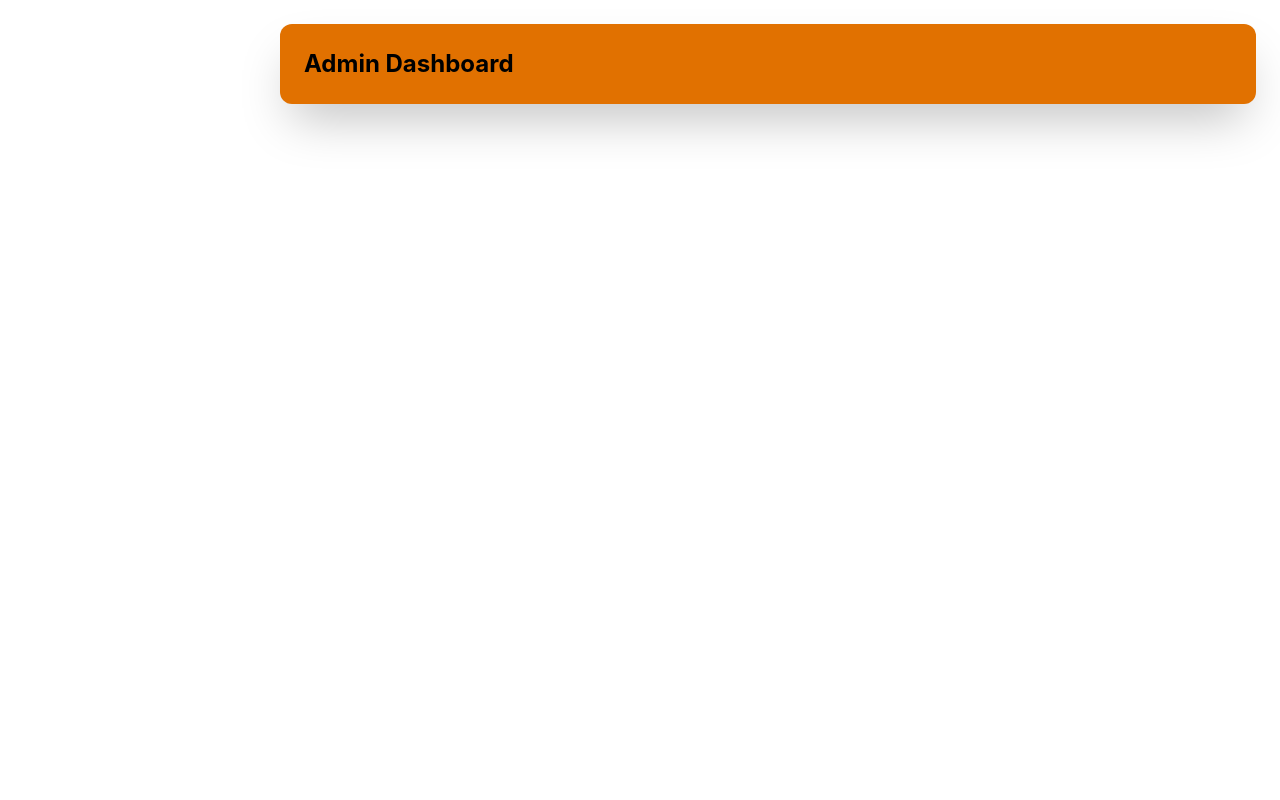
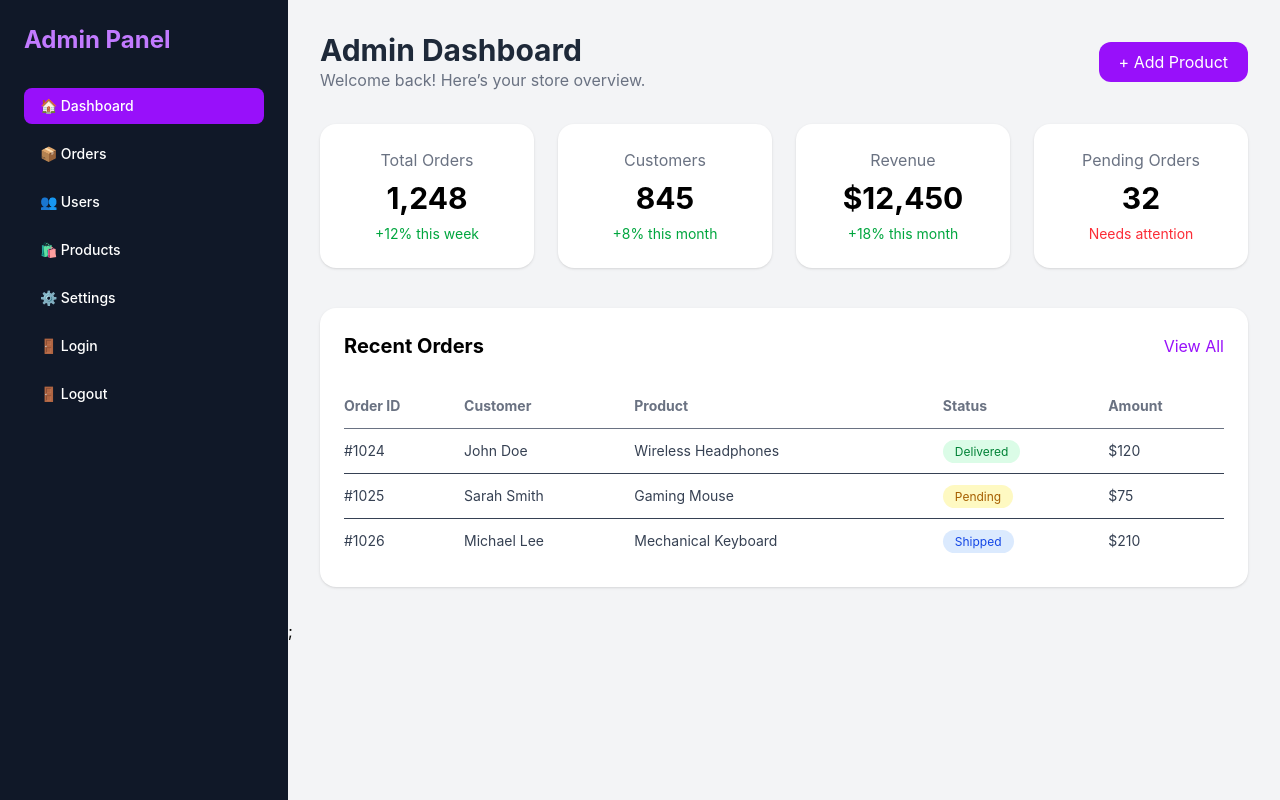
Before and after one commit to rumachoudhury/monorepo-ecommerce-app, a Next.js app in the folder apps/admin/: page /dashboard in a window 1280 px wide. Built offline with nearby package versions, Linux system fonts and the light colour scheme.

Commit message:
Added dashboard and orders page UI with sidebar layout

```diff
--- a/apps/admin/src/app/dashboard/page.tsx
+++ b/apps/admin/src/app/dashboard/page.tsx
@@ -1,10 +1,117 @@
-export default function DashboardPage() {
+import React from "react";
+import Link from "next/link";
+
+function DashboardPage() {
   return (
-    <div className="ml-64 p-6">
-      {/* <Navbar /> */}
-      <div className="bg-amber-600 p-6 shadow-2xl rounded-xl">
-        <h1 className="text-2xl font-bold">Admin Dashboard</h1>
-      </div>
+    <div>
+      <main className="flex-1 p-8">
+        <div className="flex items-center justify-between mb-8">
+          <div>
+            <h1 className="text-3xl font-bold text-gray-800">
+              Admin Dashboard
+            </h1>
+            <p className="text-gray-500">
+              Welcome back! Here’s your store overview.
+            </p>
+          </div>
+
+          <button className="bg-purple-600 text-white px-5 py-2 rounded-xl hover:bg-purple-700">
+            + Add Product
+          </button>
+        </div>
+        {/* Card section */}
+        <div className="grid grid-cols-1 md:grid-cols-2 xl:grid-cols-4 gap-6">
+          <div className="bg-white p-6 rounded-2xl shadow hover:shadow-lg transition text-center">
+            <p className="text-gray-500">Total Orders</p>
+            <h2 className="text-3xl font-bold mt-2">1,248</h2>
+            <p className="text-green-600 mt-2 text-sm">+12% this week</p>
+          </div>
+
+          <div className="bg-white p-6 rounded-2xl shadow hover:shadow-lg transition text-center">
+            <p className="text-gray-500">Customers</p>
+            <h2 className="text-3xl font-bold mt-2">845</h2>
+            <p className="text-green-600 mt-2 text-sm">+8% this month</p>
+          </div>
+
+          <div className="bg-white p-6 rounded-2xl shadow hover:shadow-lg transition text-center">
+            <p className="text-gray-500">Revenue</p>
+            <h2 className="text-3xl font-bold mt-2">$12,450</h2>
+            <p className="text-green-600 mt-2 text-sm">+18% this month</p>
+          </div>
+
+          <div className="bg-white p-6 rounded-2xl shadow hover:shadow-lg transition text-center">
+            <p className="text-gray-500">Pending Orders</p>
+            <h2 className="text-3xl font-bold mt-2">32</h2>
+            <p className="text-red-500 mt-2 text-sm">Needs attention</p>
+          </div>
+        </div>
+
+        <div className="bg-white rounded-2xl shadow mt-10 p-6">
+          <div className="flex items-center justify-between mb-6">
+            <h2 className="text-xl font-bold">Recent Orders</h2>
+
+            <Link href="/orders" className="text-purple-600 hover:underline">
+              View All
+            </Link>
+          </div>
+
+          {/* Table section  */}
+          <div className="overflow-x-auto">
+            <table className="w-full text-sm">
+              <thead>
+                <tr className="border-b text-gray-500">
+                  <th className="py-3 text-left">Order ID</th>
+                  <th className="text-left">Customer</th>
+                  <th className="text-left">Product</th>
+                  <th className="text-left">Status</th>
+                  <th className="text-left">Amount</th>
+                </tr>
+              </thead>
+
+              <tbody className="text-gray-700">
+                <tr className="border-b hover:bg-gray-50">
+                  <td className="py-3">#1024</td>
+                  <td>John Doe</td>
+                  <td>Wireless Headphones</td>
+                  <td>
+                    <span className="bg-green-100 text-green-700 px-3 py-1 rounded-full text-xs">
+                      Delivered
+                    </span>
+                  </td>
+                  <td>$120</td>
+                </tr>
+
+                <tr className="border-b hover:bg-gray-50">
+                  <td className="py-3">#1025</td>
+                  <td>Sarah Smith</td>
+                  <td>Gaming Mouse</td>
+                  <td>
+                    <span className="bg-yellow-100 text-yellow-700 px-3 py-1 rounded-full text-xs">
+                      Pending
+                    </span>
+                  </td>
+                  <td>$75</td>
+                </tr>
+
+                <tr className="hover:bg-gray-50">
+                  <td className="py-3">#1026</td>
+                  <td>Michael Lee</td>
+                  <td>Mechanical Keyboard</td>
+                  <td>
+                    <span className="bg-blue-100 text-blue-700 px-3 py-1 rounded-full text-xs">
+                      Shipped
+                    </span>
+                  </td>
+                  <td>$210</td>
+                </tr>
+              </tbody>
+            </table>
+          </div>
+        </div>
+      </main>
+      ;
     </div>
   );
 }
+
+export default DashboardPage;
--- a/apps/admin/src/app/layout.tsx
+++ b/apps/admin/src/app/layout.tsx
@@ -1,5 +1,6 @@
 import "./globals.css";
 import Providers from "./providers";
+import Sidebar from "../components/Sidebar";
 
 export default function RootLayout({
   children,
@@ -9,7 +10,19 @@ export default function RootLayout({
   return (
     <html lang="en" data-arp="">
       <body className="" cz-shortcut-listen="true">
-        <Providers>{children}</Providers>
+        {/* <Providers>
+          {children}
+        </Providers> */}
+
+        <Providers>
+          <div className="flex min-h-screen">
+            {/* Sidebar LEFT */}
+            <Sidebar />
+
+            {/* Main Content RIGHT */}
+            <main className="flex-1 bg-gray-100">{children}</main>
+          </div>
+        </Providers>
       </body>
     </html>
   );
--- a/apps/admin/src/app/orders/page.tsx
+++ b/apps/admin/src/app/orders/page.tsx
@@ -1,11 +1,44 @@
 export default function OrdersPage() {
   return (
-    <main className="p-10">
-      <h1 className="text-3xl font-bold mb-6">Orders</h1>
+    <main className="p-8 bg-gray-100 min-h-screen">
+      {/* header */}
+      <div className="flex items-center justify-between mb-8">
+        <div>
+          <h1 className="text-3xl font-boldtext-gray-800">Orders</h1>
+          <p className="text-gray-500 mt-1">
+            All customer orders will appear here.
+          </p>
+        </div>
+        <button className="bg-purple-600 text-white px-5 py-2 rounded-xl hover:bg-purple-700 transition">
+          {" "}
+          + Create
+        </button>
+      </div>
 
-      <div className="bg-white rounded-xl p-6 shadow">
-        <p>All customer orders will appear here.</p>
+      {/* Orders starts here */}
+      <div className="grid grid-cols-1 md:grid-cols-2 xl:grid-cols-4 gap-6 mb-10">
+        <div className="bg-white p-6 rounded-2xl shadow">
+          <p className="text-gray-500">Total Orders</p>
+          <h2 className="text-3xl font-bold mt-2">1,248</h2>
+        </div>
+
+        <div className="bg-white p-6 rounded-2xl shadow">
+          <p className="text-gray-500">pending</p>
+          <h2 className="text-3xl font-bold mt-2 text-yellow-500">32</h2>
+        </div>
+
+        <div className="bg-white p-6 rounded-2xl shadow">
+          <p className="text-gray-500">Delivered</p>
+          <h2 className="text-3xl font-bold mt-2 text-gray-600">1,120</h2>
+        </div>
+
+        <div className="bg-white p-6 rounded-2xl shadow">
+          <p className="text-gray-500">Cancelled</p>
+          <h2 className="text-3xl font-bold mt-2 text-red-500">18</h2>
+        </div>
       </div>
+
+      {/* Orders Table  */}
     </main>
   );
 }
--- a/apps/admin/src/components/Sidebar.tsx
+++ b/apps/admin/src/components/Sidebar.tsx
@@ -1,68 +1,66 @@
 "use client";
 import React from "react";
 import Link from "next/link";
-
-import {
-  // LayoutDashboard,
-  ShoppingCart,
-  Users,
-  Settings,
-  BarChart3,
-} from "lucide-react";
+import { signOut } from "next-auth/react";
 
 function Sidebar() {
   return (
-    <aside>
-      <div className="w-64 fixed left-0 top-0 h-screen bg-amber-600 p-6 border-r shadow-md">
-        <div className="text-3xl font-semibold">
-          <Link href="/dashboard" className=" text-white no-underline  block">
-            Go to Dashboard
+    <div>
+      <aside className="w-72 min-h-screen bg-gray-900 text-white p-6">
+        <h2 className="text-2xl font-bold text-purple-400 mb-8">Admin Panel</h2>
+
+        <nav className="flex flex-col gap-3 text-sm font-medium">
+          <Link
+            href="/dashboard"
+            className="bg-purple-600 px-4 py-2 rounded-lg hover:bg-purple-700 transition-colors"
+          >
+            🏠 Dashboard
           </Link>
-        </div>
 
-        <ul className="list-none space-y-4">
-          <li>
           <Link
             href="/orders"
-              className="flex items-center gap-2 no-underline text-white"
+            className="px-4 py-2 rounded-lg hover:bg-gray-800 transition-colors"
           >
-              <ShoppingCart size={18} />
-              Orders
+            📦 Orders
           </Link>
-          </li>
 
-          <li>
           <Link
-              href="/customers"
-              className="flex items-center gap-2 no-underline text-white"
+            href="/users"
+            className="px-4 py-2 rounded-lg hover:bg-gray-800 transition-colors"
           >
-              <Users size={18} />
-              Customers
+            👥 Users
           </Link>
-          </li>
 
-          <li>
           <Link
-              href="/analytics"
-              className="flex items-center gap-2 no-underline text-white"
+            href="/products"
+            className="px-4 py-2 rounded-lg hover:bg-gray-800 transition-colors"
           >
-              <BarChart3 size={18} />
-              Analytics
+            🛍️ Products
           </Link>
-          </li>
 
-          <li>
           <Link
             href="/settings"
-              className="flex items-center gap-2 no-underline text-white"
+            className="px-4 py-2 rounded-lg hover:bg-gray-800 transition-colors"
           >
-              <Settings size={18} />
-              Settings
+            ⚙️ Settings
           </Link>
-          </li>
-        </ul>
+
+          <Link
+            href="/login"
+            className="px-4 py-2 rounded-lg hover:bg-gray-800 transition-colors"
+          >
+            🚪 Login
+          </Link>
+
+          <button
+            onClick={() => signOut({ callbackUrl: "/login" })}
+            className="w-full text-left px-4 py-2 rounded-lg hover:bg-red-600 hover:text-white transition-colors"
+          >
+            🚪 Logout
+          </button>
+        </nav>
+      </aside>
     </div>
-    </aside>
   );
 }
 
```
Also changed, not shown: apps/admin/src/app/page.tsx (+10 -65 lines). Lines whose indentation alone changed are shown as unchanged.
